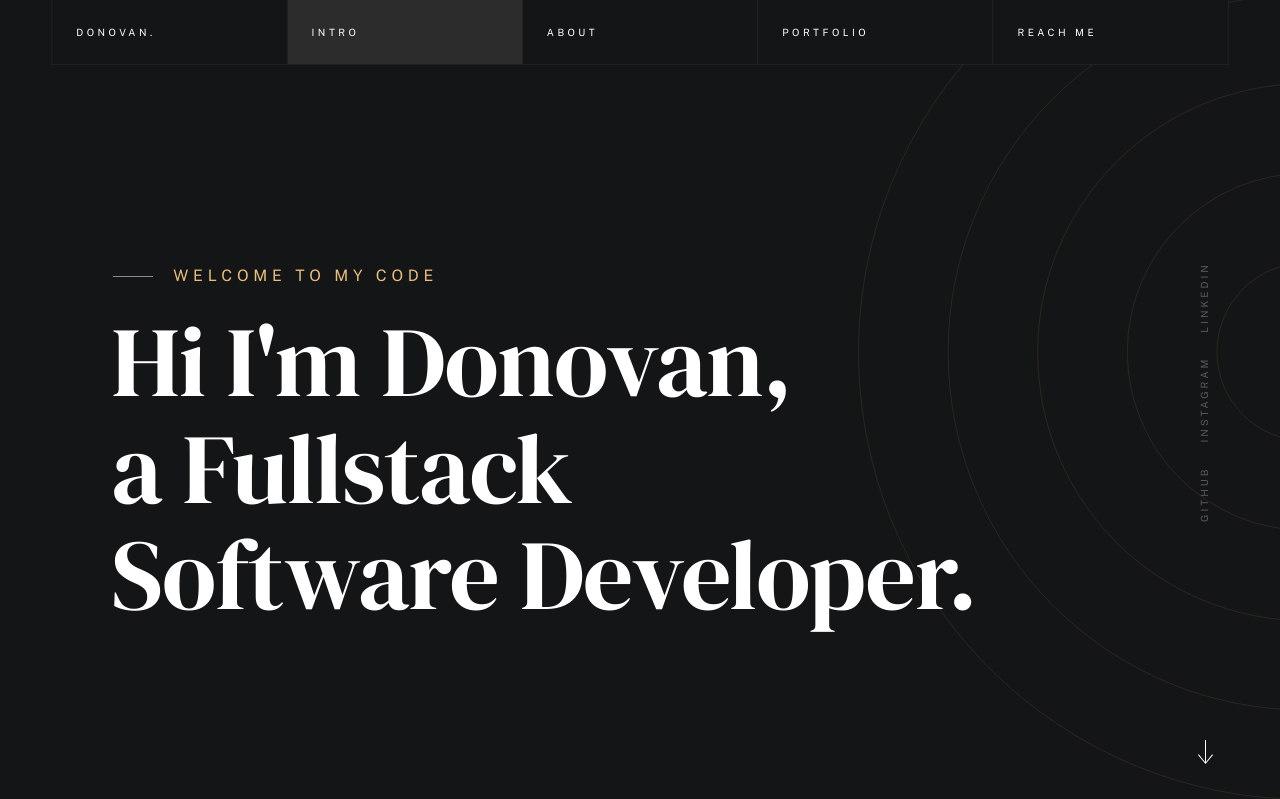
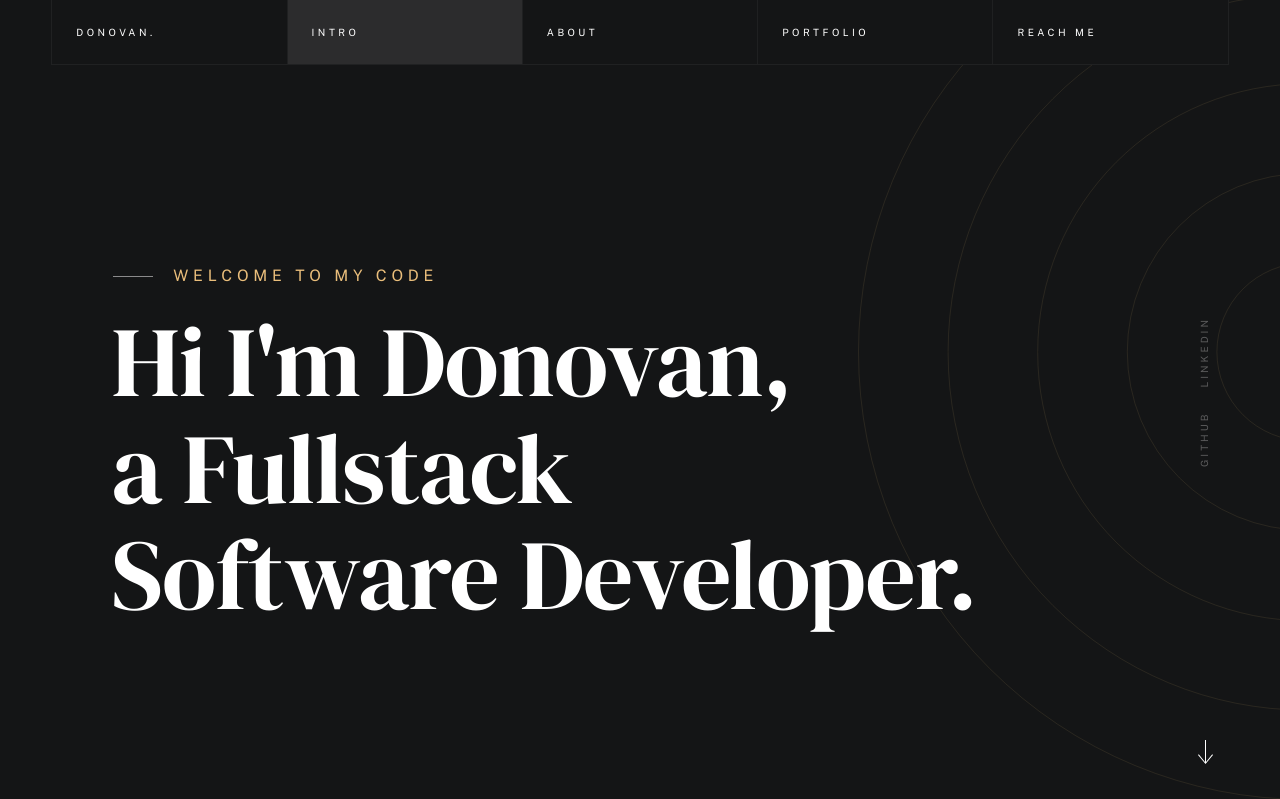
Before and after one commit to Donovan-Domaoan/Code-with-Donovan, a Flask app: page / in a window 1280 px wide. Shown: the top 799 px of the page. Run offline with Flask 3, Linux system fonts and the light colour scheme; some web fonts are replaced.

Commit message:
removedig

```diff
--- a/templates/index.html
+++ b/templates/index.html
@@ -101,7 +101,6 @@
 
                     <ul class="intro-social">
                         <li><a href="https://github.com/Donovan-Domaoan">GitHub</a></li>
-                        <li><a href="https://www.instagram.com/donov4n._?igsh=NTc4MTIwNjQ2YQ%3D%3D&utm_source=qr">Instagram</a></li>
                         <li><a href="https://www.linkedin.com/in/donovan-domaoan-8700ba286?utm_source=share&utm_campaign=share_via&utm_content=profile&utm_medium=ios_app">LinkedIn</a></li>
                     </ul>
 
@@ -553,7 +552,6 @@
                         <h3 class="text-pretitle">Socials</h3>
                         <ul class="contact-social">
                             <li><a href="https://www.linkedin.com/in/donovan-domaoan-8700ba286?utm_source=share&utm_campaign=share_via&utm_content=profile&utm_medium=ios_app">LinkedIn</a></li>
-                            <li><a href="https://www.instagram.com/donov4n._?igsh=NTc4MTIwNjQ2YQ%3D%3D&utm_source=qr">Instagram</a></li>
                             <li><a href="https://github.com/Donovan-Domaoan">GitHub</a></li>
                         </ul>
                     </div>
```
